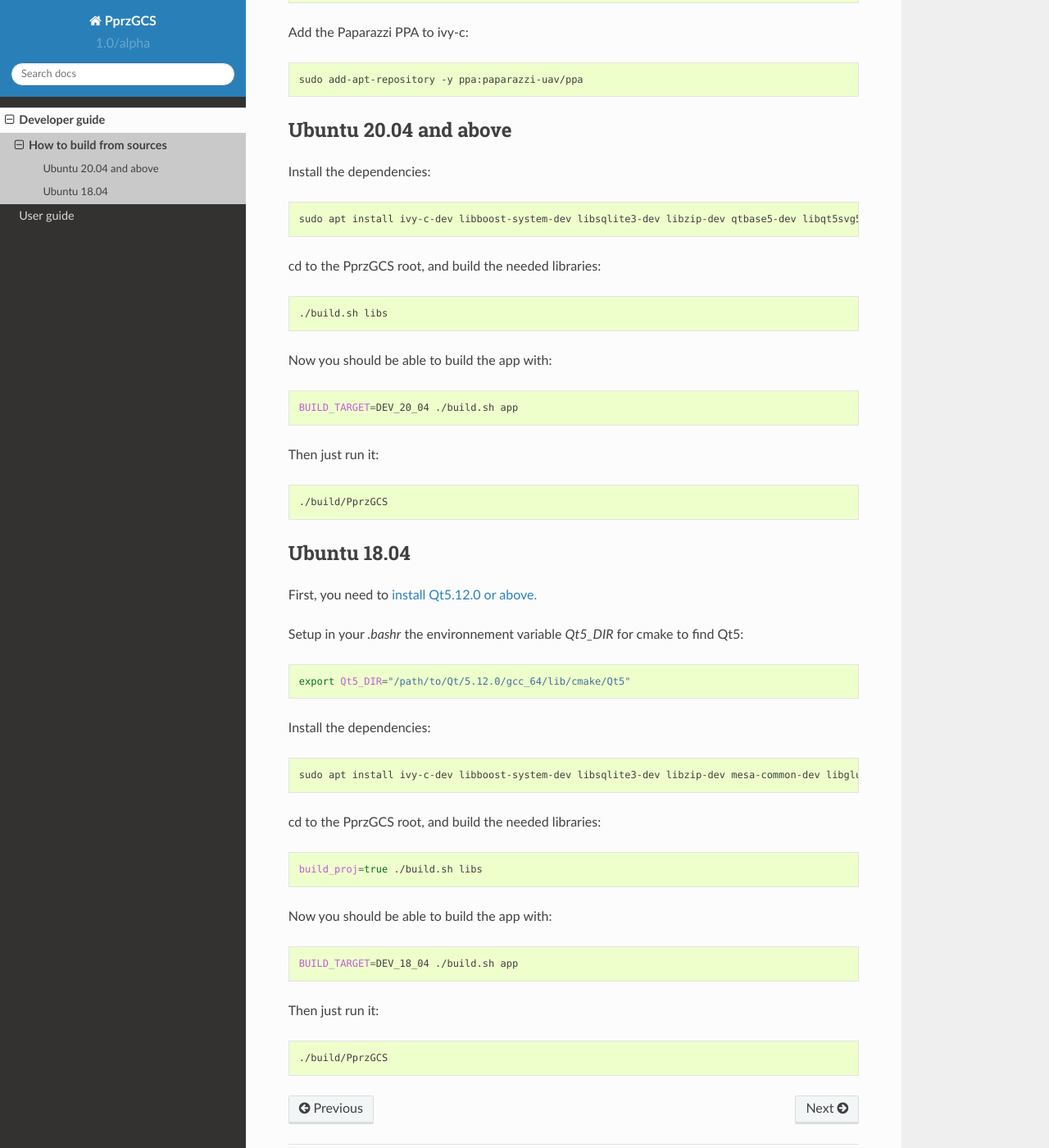
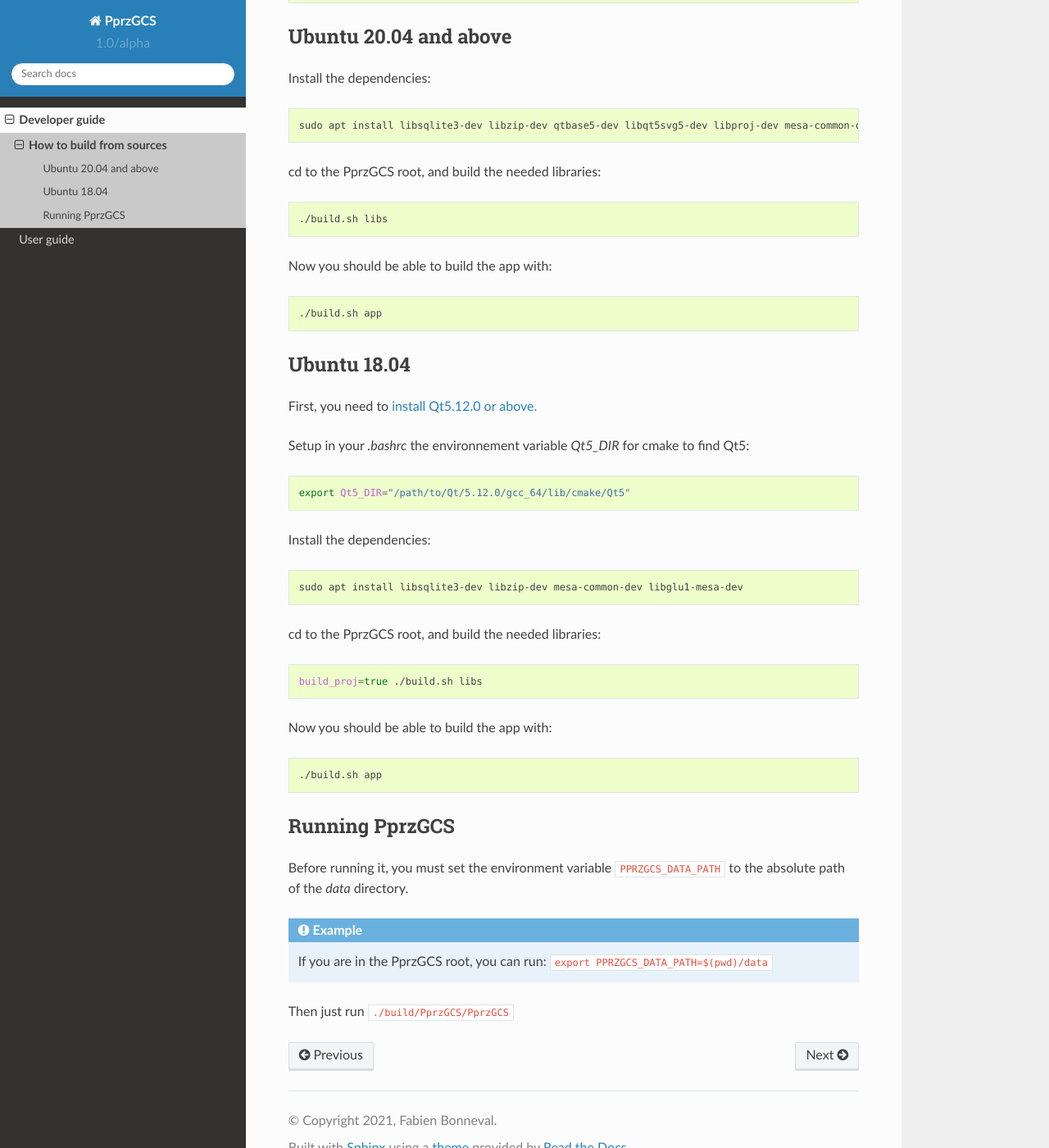
Before and after one commit to paparazzi/PprzGCS, a Sphinx documentation site: the page built from docs/source/developer_guide/how_to_build.rst, in a window 1280 px wide and 1400 px high, scrolled down 247 px. Shown: the whole window at 82% size. Built offline with Sphinx 7.4.7 and the Read the Docs theme 2.0.0, drawn with Linux system fonts in a browser that asks for light colours; formulas are drawn with MathJax 3.

Commit message:
Update doc.

```diff
--- a/docs/source/developer_guide/how_to_build.rst
+++ b/docs/source/developer_guide/how_to_build.rst
@@ -9,12 +9,6 @@
 
     git submodule update --init --recursive
 
-Add the Paparazzi PPA to ivy-c:
-
-.. code-block:: bash
-
-    sudo add-apt-repository -y ppa:paparazzi-uav/ppa
-
 Ubuntu 20.04 and above
 ______________________
 
@@ -22,7 +16,7 @@
 
 .. code-block:: bash
 
-    sudo apt install ivy-c-dev libboost-system-dev libsqlite3-dev libzip-dev qtbase5-dev libqt5svg5-dev libproj-dev mesa-common-dev libglu1-mesa-dev
+    sudo apt install libsqlite3-dev libzip-dev qtbase5-dev libqt5svg5-dev libproj-dev mesa-common-dev libglu1-mesa-dev
 
 cd to the PprzGCS root, and build the needed libraries:
 
@@ -34,13 +28,7 @@
 
 .. code-block:: bash
 
-    BUILD_TARGET=DEV_20_04 ./build.sh app
-
-Then just run it:
-
-.. code-block:: bash
-
-    ./build/PprzGCS
+    ./build.sh app
 
 
 Ubuntu 18.04
@@ -48,7 +36,7 @@
 
 First, you need to `install Qt5.12.0 or above. <https://www.qt.io/download-open-source>`_
 
-Setup in your `.bashr` the environnement variable `Qt5_DIR` for cmake to find Qt5:
+Setup in your `.bashrc` the environnement variable `Qt5_DIR` for cmake to find Qt5:
 
 .. code-block:: bash
 
@@ -58,7 +46,7 @@
 
 .. code-block:: bash
 
-    sudo apt install ivy-c-dev libboost-system-dev libsqlite3-dev libzip-dev mesa-common-dev libglu1-mesa-dev
+    sudo apt install libsqlite3-dev libzip-dev mesa-common-dev libglu1-mesa-dev
 
 cd to the PprzGCS root, and build the needed libraries:
 
@@ -70,10 +58,15 @@
 
 .. code-block:: bash
 
-    BUILD_TARGET=DEV_18_04 ./build.sh app
+    ./build.sh app
 
-Then just run it:
+Running PprzGCS
+_______________
 
-.. code-block:: bash
+Before running it, you must set the environment variable ``PPRZGCS_DATA_PATH`` to the absolute path of the `data` directory.
 
-    ./build/PprzGCS
+.. admonition:: Example
+
+	If you are in the PprzGCS root, you can run: ``export PPRZGCS_DATA_PATH=$(pwd)/data``
+
+Then just run ``./build/PprzGCS/PprzGCS``
```
